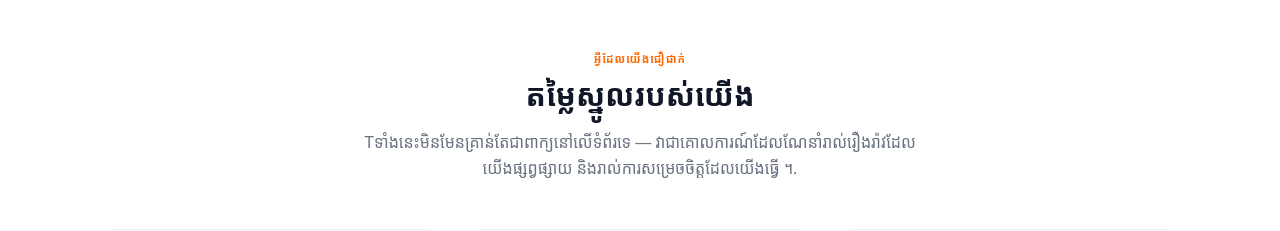
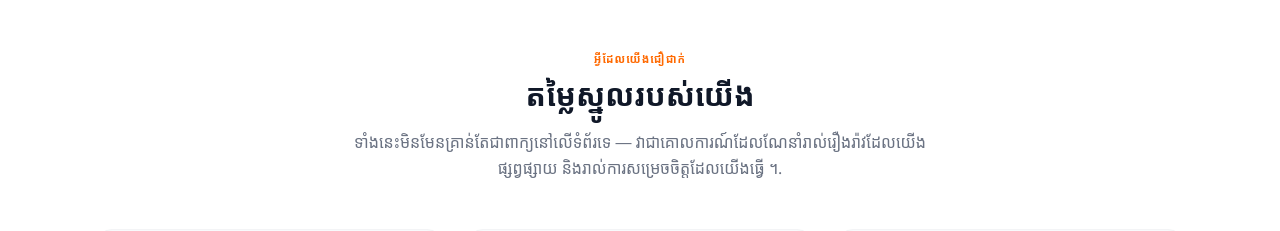
Before and after one commit to bounthorn1/SOK-BOUNTHORN.Blog, a React (Vite) app: page /about in a window 1280 px wide. Shown: the part 1560-1791 px from the top of the page. Built offline with nearby package versions, Linux system fonts and the light colour scheme.

Commit message:
conte2សt

```diff
--- a/src/pages/AboutPage.jsx
+++ b/src/pages/AboutPage.jsx
@@ -181,7 +181,7 @@ export default function AboutPage() {
             <div className="text-center max-w-xl mx-auto mb-12">
               <span className="text-orange-500 text-[11px] font-bold uppercase tracking-widest">អ្វីដែលយើងជឿជាក់</span>
               <h2 className="font-display text-2xl sm:text-3xl font-black text-gray-900 dark:text-white mt-2 mb-4">តម្លៃស្នូលរបស់យើង</h2>
-              <p className="text-gray-500 dark:text-slate-400 text-sm sm:text-base leading-relaxed">Tទាំងនេះមិនមែនគ្រាន់តែជាពាក្យនៅលើទំព័រទេ — វាជាគោលការណ៍ដែលណែនាំរាល់រឿងរ៉ាវដែលយើងផ្សព្វផ្សាយ និងរាល់ការសម្រេចចិត្តដែលយើងធ្វើ ។.</p>
+              <p className="text-gray-500 dark:text-slate-400 text-sm sm:text-base leading-relaxed">ទាំងនេះមិនមែនគ្រាន់តែជាពាក្យនៅលើទំព័រទេ — វាជាគោលការណ៍ដែលណែនាំរាល់រឿងរ៉ាវដែលយើងផ្សព្វផ្សាយ និងរាល់ការសម្រេចចិត្តដែលយើងធ្វើ ។.</p>
             </div>
           </RevealSection>
           <div className="grid sm:grid-cols-2 lg:grid-cols-3 gap-5 sm:gap-6">
```
